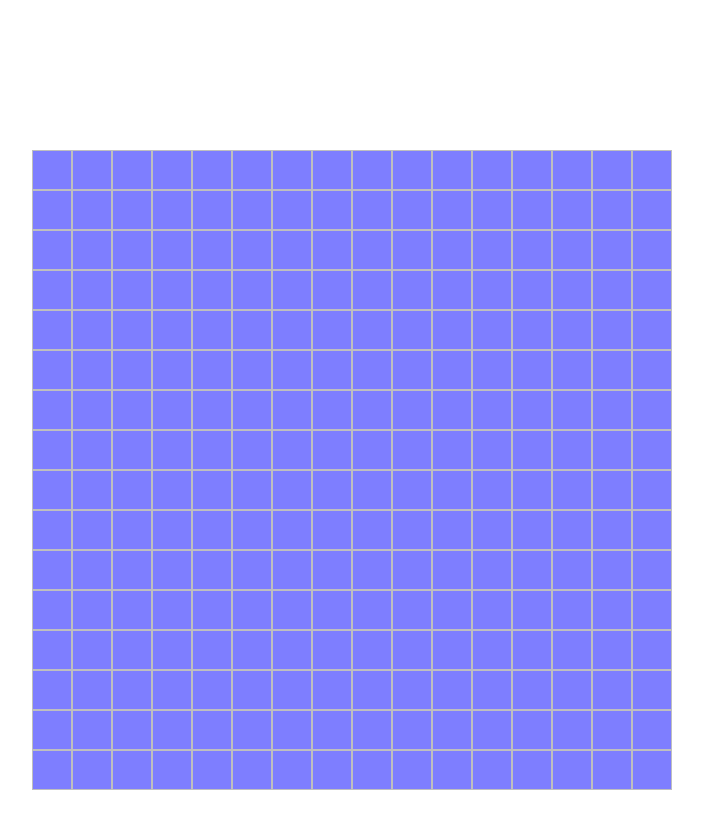
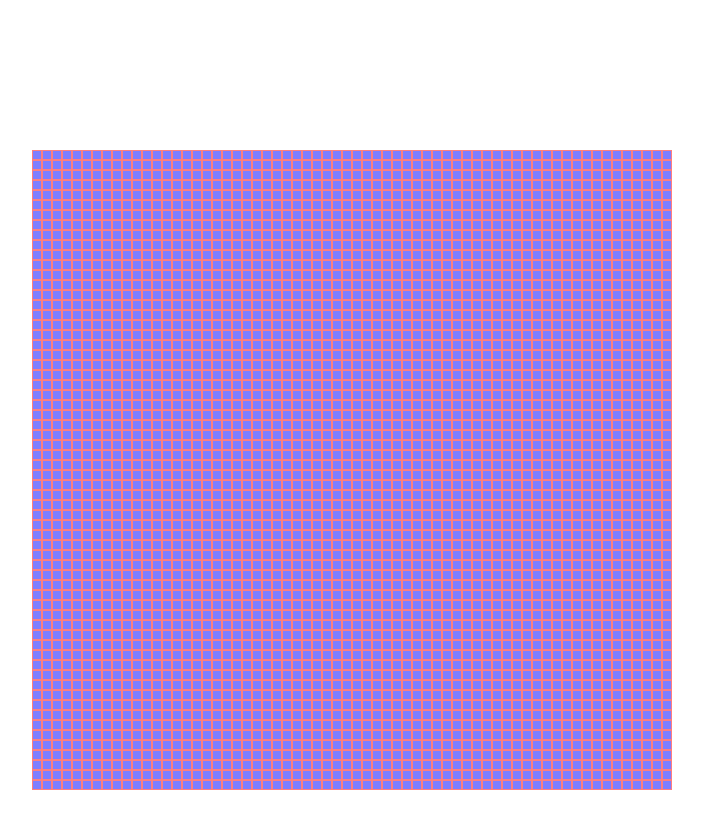
Before and after one commit to iainbrux/etch-a-sketch, a plain HTML site: page index.html in a window 1280 px wide. Shown: the whole page, without its empty margins (118-821 px from the left). Drawn offline with Linux system fonts and the light colour scheme.

Commit message:
Thanks to jake

```diff
--- a/main.js
+++ b/main.js
@@ -4,10 +4,13 @@ let container = document.querySelector('.container');
 
 function createDivs(numOfDivs) {
 
-    let numOfSquares = numOfDivs * numOfDivs;
+    const numOfSquares = numOfDivs * numOfDivs;
+    const size = (640 / numOfDivs) - 2;
 
     for (let i = 1; i <= numOfSquares; i++) {
         let div = document.createElement('div');
+        div.style.width = size + 'px';
+        div.style.height = size + 'px';
         div.className = "sq";
         container.appendChild(div);
         div.addEventListener("mouseover", function() {
@@ -17,4 +20,4 @@ function createDivs(numOfDivs) {
 
 }
 
-createDivs(16);
+createDivs(64);
--- a/style.css
+++ b/style.css
@@ -1,18 +1,17 @@
     .container {
         background-color: grey;
         opacity: 50%;
-        width: 640px;
-        height: 640px;
-        display: inline-flex;
+        display: flex;
         flex-wrap: wrap;
         justify-content: space-around;
         align-items: center;
+        width: 640px;
+        height: 640px;
     }
 
     .sq {
         background-color: blue;
-        height: 6%;
-        width: 6%;
+        border: 1px solid red;
     }
 
     .mouseover {
```
